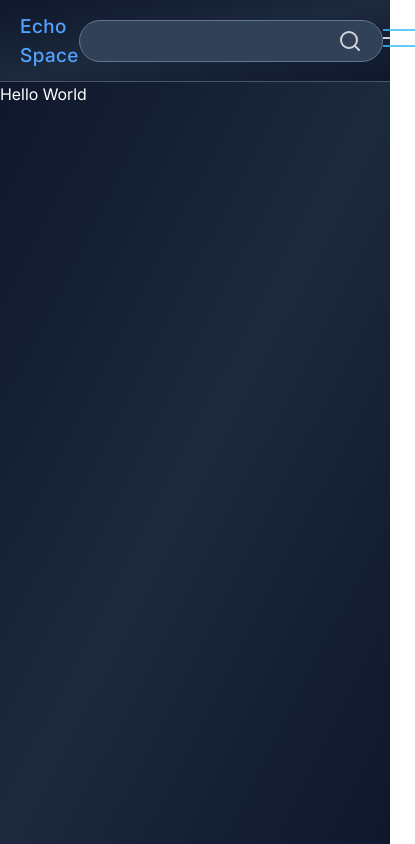
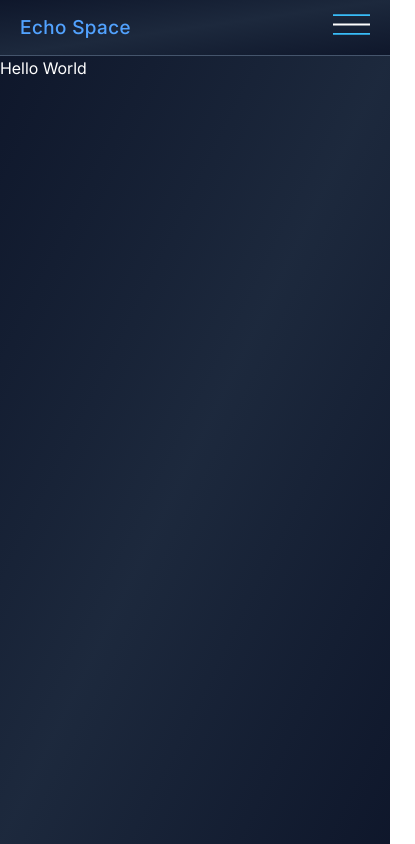
Before and after one commit to ruthlesscalm/echo-space, a React app in the folder frontend/: page / in a window 390 px wide. Shown: the whole page, 415 px wide, since content can reach past the window. Built offline with nearby package versions, Linux system fonts and the light colour scheme; the HTML template or start-up script is replaced by a standard one.

Commit message:
Add transitions to hamburger menu and remove searchbar in smaller devices

```diff
--- a/frontend/src/components/header/HamburgerMenu.jsx
+++ b/frontend/src/components/header/HamburgerMenu.jsx
@@ -8,7 +8,7 @@ const HamburgerMenu = ({ displaySidebar, setDisplaySidebar }) => {
       <svg
         xmlns="http://www.w3.org/2000/svg"
         viewBox="0 0 20 10"
-        className="w-8 h-8"
+        className="w-auto h-6.25 aspect-3/2"
       >
         <line
           x1="0"
@@ -17,7 +17,7 @@ const HamburgerMenu = ({ displaySidebar, setDisplaySidebar }) => {
           y2="0"
           stroke="#38bdf8"
           strokeWidth="1"
-          className={`${displaySidebar ? "rotate-45 origin-center -translate-x-1/6 translate-y-1/3" : ""}`}
+          className={`transition-transform transform-view origin-center duration-300 ease-in ${displaySidebar ? "rotate-45 -translate-x-1/6 translate-y-1/3" : ""}`}
         />
         <line
           x1="0"
@@ -26,7 +26,7 @@ const HamburgerMenu = ({ displaySidebar, setDisplaySidebar }) => {
           y2="5"
           stroke="#ffffff"
           strokeWidth="1"
-          className={displaySidebar ? "opacity-0" : "opacity-100"}
+          className={`transition-opacity transform-view duration-200 ease-in ${displaySidebar ? "opacity-0" : "opacity-100"}`}
         />
         <line
           x1="0"
@@ -35,7 +35,7 @@ const HamburgerMenu = ({ displaySidebar, setDisplaySidebar }) => {
           y2="10"
           stroke="#38bdf8"
           strokeWidth="1"
-          className={`${displaySidebar ? "-rotate-45 origin-center -translate-x-1/6 -translate-y-1/3" : ""}`}
+          className={`transition-transform transform-view origin-center duration-300 ease-in ${displaySidebar ? "-rotate-45 -translate-x-1/6 -translate-y-1/3" : ""}`}
         />
       </svg>
     </button>
--- a/frontend/src/components/header/Header.jsx
+++ b/frontend/src/components/header/Header.jsx
@@ -21,13 +21,16 @@ const Header = () => {
   }
 
   return (
-    <header className="bg-linear-to-br from-slate-900 via-slate-800 to-slate-900 text-white flex justify-between px-5 py-3 items-center border-b border-slate-600">
-      <div>
+    <header className="bg-linear-to-br from-slate-900 via-slate-800 to-slate-900 text-white flex justify-between px-5 py-3 items-center border-b border-slate-600 gap-8">
+      <div className="max-[834px]:grow">
         <LogoText className="text-[clamp(18px,0.8vw+1rem,3rem)]" />
       </div>
-      <SearchBar inputClassName="text-[clamp(14px,0.4vw+0.75rem,1.5rem)] w-[clamp(230px,16vw,500px)] " />
+      <SearchBar
+        inputClassName="text-[clamp(14px,0.4vw+0.75rem,1.5rem)] w-[clamp(230px,16vw,500px)] "
+        formClassName="gap-2 px-5 py-2 max-sm:hidden"
+      />
       <nav className="max-[834px]:hidden">
-        <ul className="flex gap-10 text-xl">
+        <ul className="flex items-center gap-10 text-xl">
           {links.map(({ label, href, varient }) => {
             return (
               <li key={label}>
@@ -49,7 +52,7 @@ const Header = () => {
         />
       </div>
       <SideBar
-        className={`min-[834px]:hidden ${displaySidebar ? "block" : "hidden"}`}
+        className={`min-[834px]:hidden ${displaySidebar ? "hidden" : "hidden"}`}
       />
     </header>
   );
```
